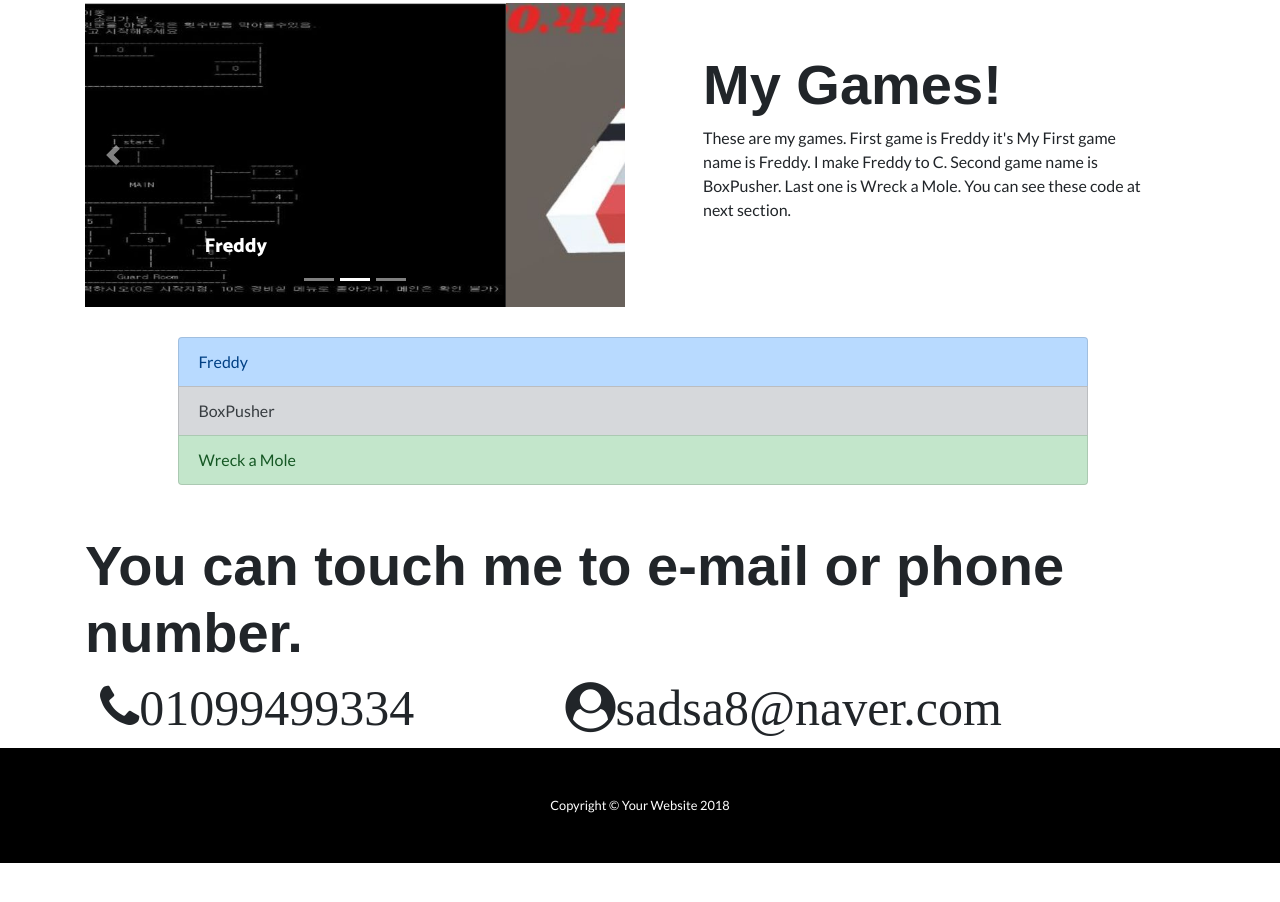
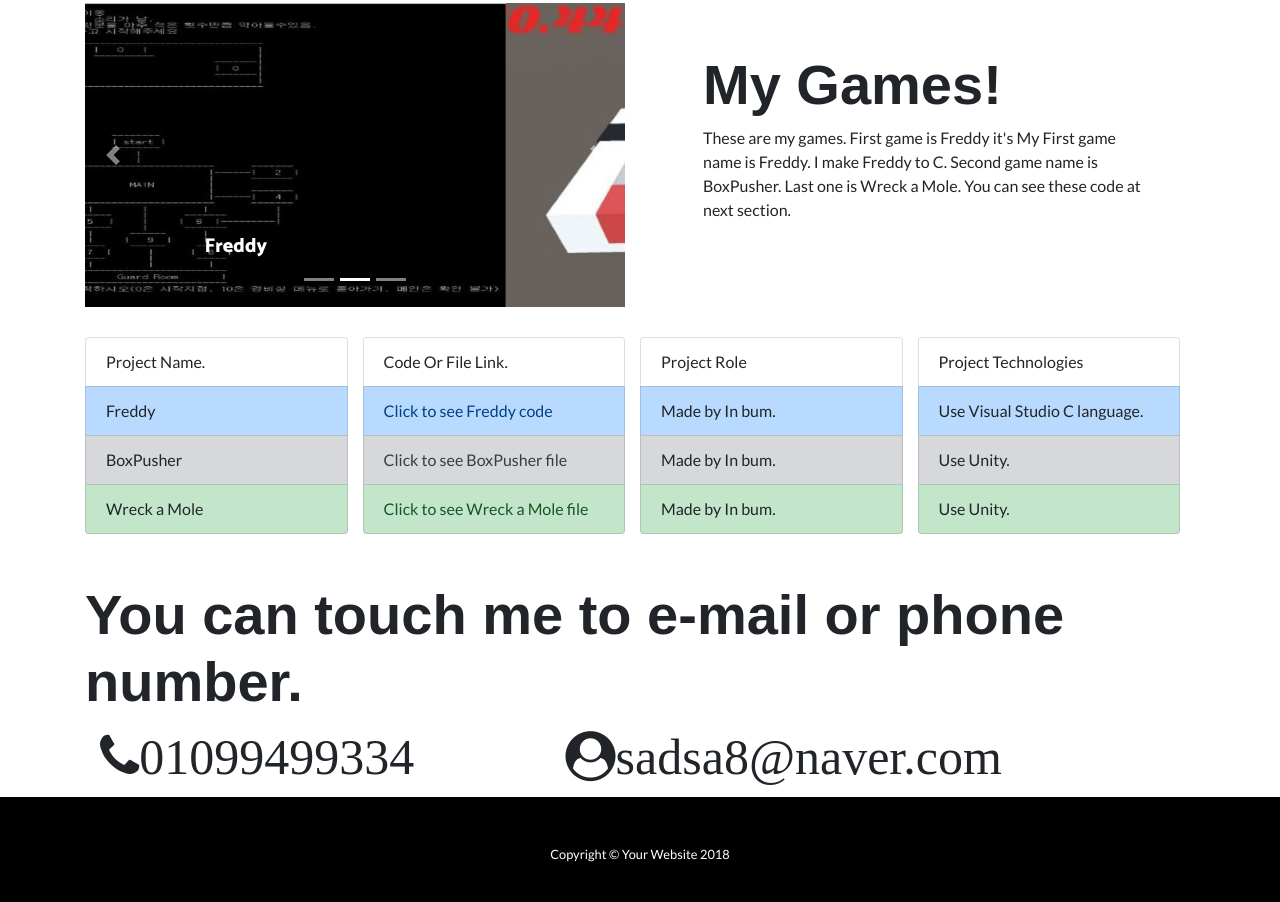
Before and after one commit to Blacklemonn/Lemon-s-website, a website: page Baek/index.html in a window 1280 px wide. Shown: the part 1545-2447 px from the top of the page. Before the commit the page ends 2408 px from the top, so only its background shows below. Drawn offline with Linux system fonts and the light colour scheme.

Commit message:
Add files via upload

```diff
--- a/Baek/index.html
+++ b/Baek/index.html
@@ -144,13 +144,32 @@
   				</div>
   			</div>
   			<div class="container">
-  				<div class="row align-items-center">
-  					<div class="list-group col-lg-10 " style="margin:30px auto">
-  						<a href="https://blacklemonn.github.io/Lemon-website/FREDDY.cpp" class="list-group-item list-group-item-action list-group-item-primary">Freddy</a>
-  						<a href="https://blacklemonn.github.io/Lemon-website/BoxPusher.zip" class="list-group-item list-group-item-action list-group-item-secondary">BoxPusher</a>
-  						<a href="https://blacklemonn.github.io/Lemon-website/CatchMole.zip" class="list-group-item list-group-item-action list-group-item-success">Wreck a Mole</a>
-  					</div>
-  				</div>
+				<div class="row align-items-center">
+					<div class="list-group col-lg-3 " style="margin:30px auto">
+						<a class="list-group-item list-group-item-action">Project Name.</a>
+						<a class="list-group-item list-group-item-action list-group-item-primary">Freddy</a>
+						<a class="list-group-item list-group-item-action list-group-item-secondary">BoxPusher</a>
+						<a class="list-group-item list-group-item-action list-group-item-success">Wreck a Mole</a>
+					</div>
+					<div class="list-group col-lg-3 " style="margin:30px auto">
+						<a class="list-group-item list-group-item-action">Code Or File Link.</a>
+						<a href="https://blacklemonn.github.io/Lemon-website/FREDDY.cpp" class="list-group-item list-group-item-action list-group-item-primary">Click to see Freddy code</a>
+						<a href="https://blacklemonn.github.io/Lemon-website/BoxPusher.zip" class="list-group-item list-group-item-action list-group-item-secondary">Click to see BoxPusher file</a>
+						<a href="https://blacklemonn.github.io/Lemon-website/CatchMole.zip" class="list-group-item list-group-item-action list-group-item-success">Click to see Wreck a Mole file</a>
+					</div>
+					<div class="list-group col-lg-3 " style="margin:30px auto">
+						<a class="list-group-item list-group-item-action">Project Role</a>
+						<a class="list-group-item list-group-item-action list-group-item-primary">Made by In bum.</a>
+						<a class="list-group-item list-group-item-action list-group-item-secondary">Made by In bum.</a>
+						<a class="list-group-item list-group-item-action list-group-item-success">Made by In bum.</a>
+					</div>
+					<div class="list-group col-lg-3 " style="margin:30px auto">
+						<a class="list-group-item list-group-item-action">Project Technologies</a>
+						<a class="list-group-item list-group-item-action list-group-item-primary">Use Visual Studio C language.</a>
+						<a class="list-group-item list-group-item-action list-group-item-secondary">Use Unity.</a>
+						<a class="list-group-item list-group-item-action list-group-item-success">Use Unity.</a>
+					</div>
+				</div>
   			</div>
   		</div>
   	</section>
```
